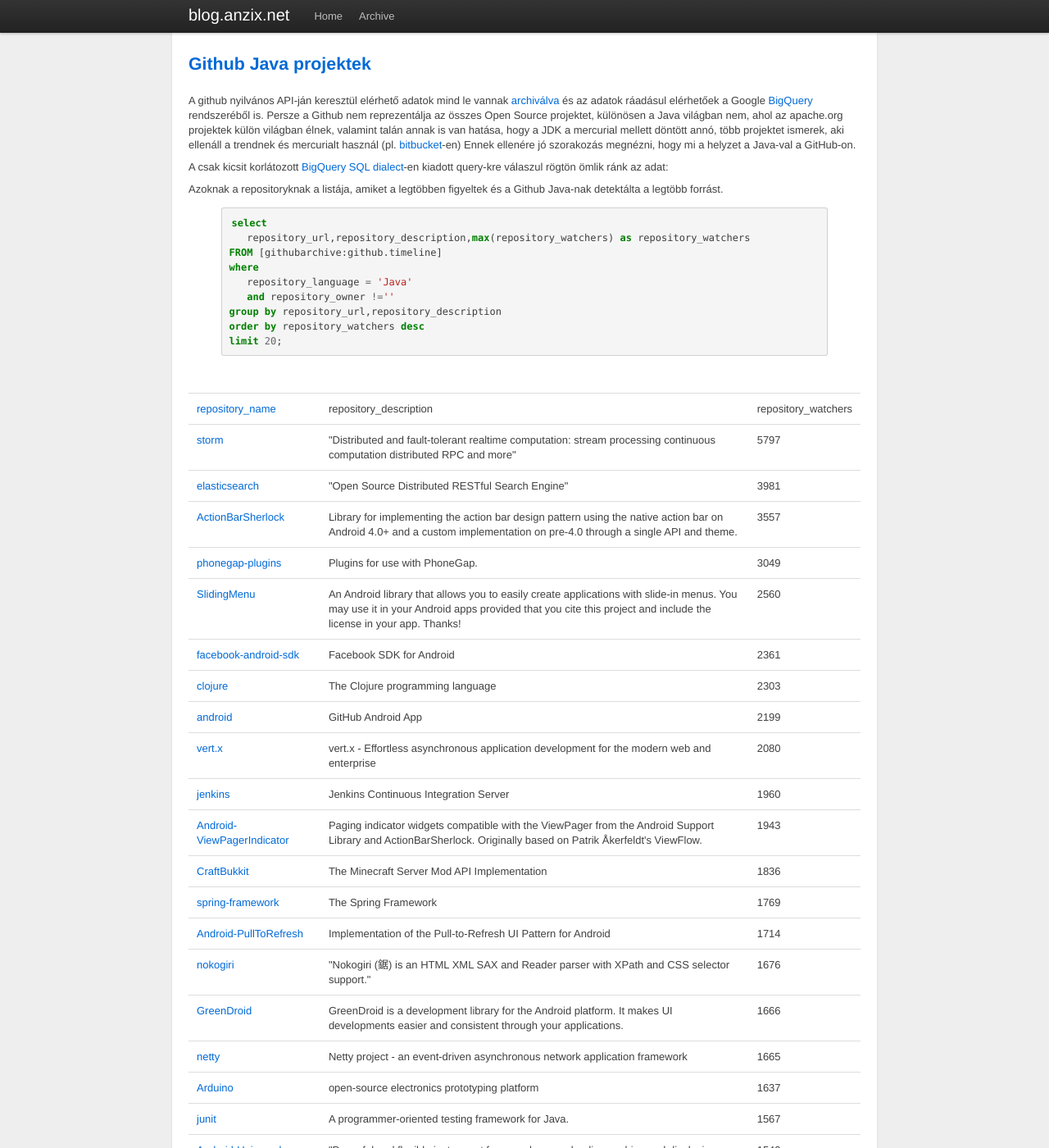
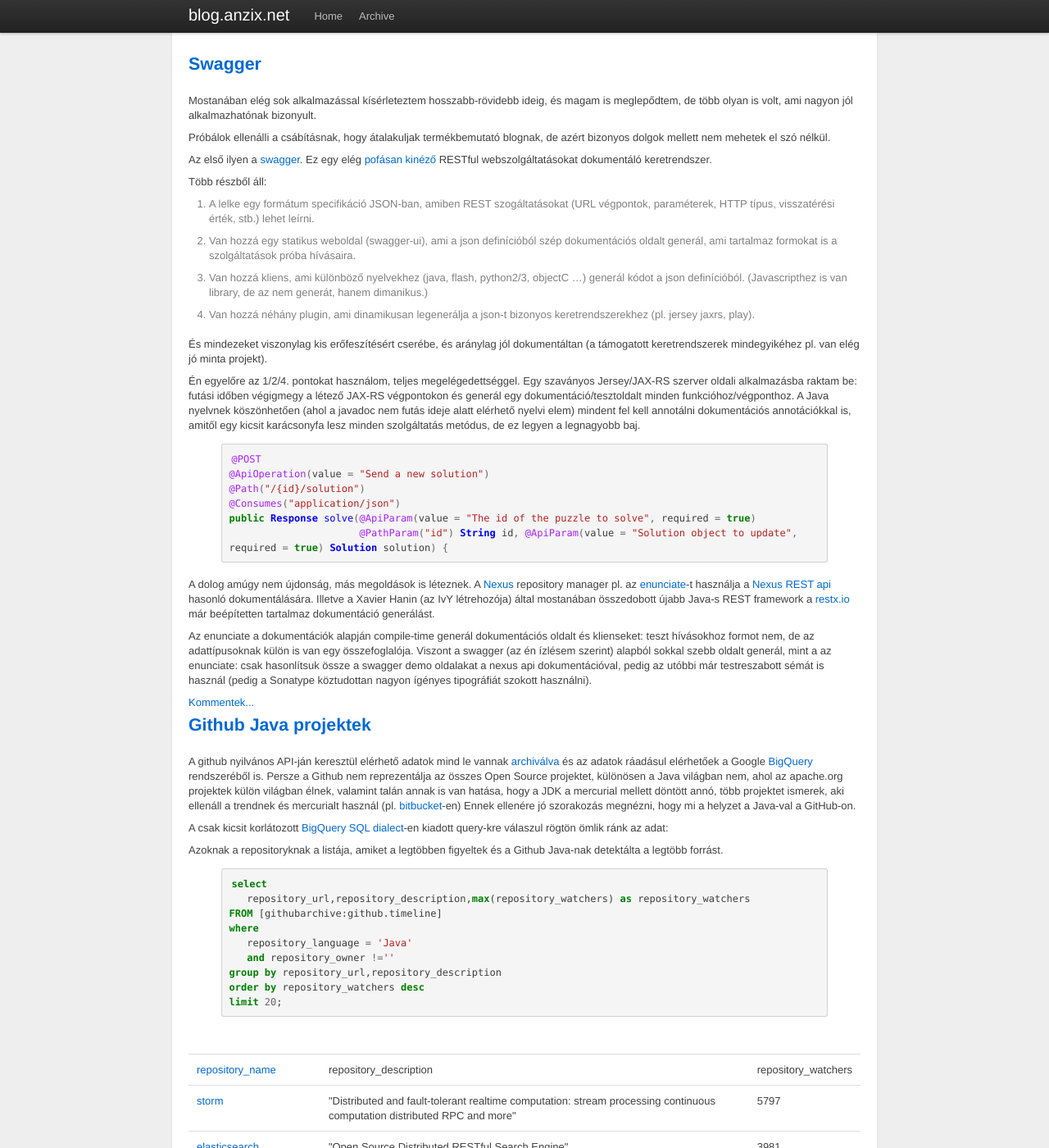
Before and after one commit to elek/blog.anzix.net, a Jekyll site: the page built from index.html, in a window 1280 px wide and 1400 px high. Shown: the whole window at 82% size. Built offline with Jekyll 4.4.1, drawn with Linux system fonts in a browser that asks for light colours; the list of posts is cut into pages by our own code.

Commit message:
swagger post

```diff
--- a/_drafts/swagger.markdown
+++ b/_posts/2013-05-21-swagger.md
@@ -18,20 +18,20 @@
 
 4. Van hozzá néhány plugin, ami dinamikusan legenerálja a json-t bizonyos keretrendszerekhez (pl. jersey jaxrs, play).
 
-És mindezeket viszonylag kis erőfeszítésért cserébe, és aránylag jól dokumentáltan (a támogatott keretrendszerek mindegyikéhez pl. van elég jó mint projekt).
+És mindezeket viszonylag kis erőfeszítésért cserébe, és aránylag jól dokumentáltan (a támogatott keretrendszerek mindegyikéhez pl. van elég jó minta projekt).
 
-Én egyelőre az 1/2/4. pontokat használom. Egy szaványos Jersey/JAX-RS szerver oldali alkalmazásba raktam be, és így rögtön generál egy dokumentáció/tesztoldalt is JAX-RS végpontjaimhoz. A Java nyelvnek köszönhetően (ahol a javadoc nem futás ideje alatt elérhető nyelvi elem) mindent fel kell annotálni dokumentációs annotációkkal is, amitől egy kicsit karácsonyfa lesz minden szolgáltatás metódus, de ez legyen a legnagyobb baj.
+Én egyelőre az 1/2/4. pontokat használom, teljes megelégedettséggel. Egy szaványos Jersey/JAX-RS szerver oldali alkalmazásba raktam be: futási időben végigmegy a létező JAX-RS végpontokon és generál egy dokumentáció/tesztoldalt minden funkcióhoz/végponthoz. A Java nyelvnek köszönhetően (ahol a javadoc nem futás ideje alatt elérhető nyelvi elem) mindent fel kell annotálni dokumentációs annotációkkal is, amitől egy kicsit karácsonyfa lesz minden szolgáltatás metódus, de ez legyen a legnagyobb baj.
 
-{}
+{% highlight java %}
 @POST
 @ApiOperation(value = "Send a new solution")
 @Path("/{id}/solution")
 @Consumes("application/json")
 public Response solve(@ApiParam(value = "The id of the puzzle to solve", required = true)
                       @PathParam("id") String id, @ApiParam(value = "Solution object to update", required = true) Solution solution) {
-{}
+{% endhighlight %}
 
 
 A dolog amúgy nem újdonság, más megoldások is léteznek. A [Nexus](http://nexus.sonatype.org/) repository manager pl. az [enunciate](enunciate.codehaus.org)-t használja a [Nexus REST api](http://nexus.xwiki.org/nexus/nexus-core-documentation-plugin/core/docs/rest.artifact.maven.content.html) hasonló dokumentálására. Illetve a Xavier Hanin (az IvY létrehozója) által mostanában összedobott újabb Java-s REST framework a [restx.io](http://restx.io) már beépítetten tartalmaz dokumentáció generálást.
 
-Az enunciate a dokumentációk alapján compile-time generál dokumentációs oldalt és klienseket: teszt hívásokhoz formot nem, de az adattípusoknak külön is van egy összefoglalója. Viszont a swagger (az én ízlésem szerint) alapból sokkal szebb oldalt generál, mint a az enunciate: csak hasonlítsuk össze a demo alkalmazásokat akar a nexus api dokumentációval (pedig a Sonatype köztudottan nagyon ígényes tipográfiát szokott használni).
+Az enunciate a dokumentációk alapján compile-time generál dokumentációs oldalt és klienseket: teszt hívásokhoz formot nem, de az adattípusoknak külön is van egy összefoglalója. Viszont a swagger (az én ízlésem szerint) alapból sokkal szebb oldalt generál, mint a az enunciate: csak hasonlítsuk össze a swagger demo oldalakat a nexus api dokumentációval, pedig az utóbbi már testreszabott sémát is használ (pedig a Sonatype köztudottan nagyon ígényes tipográfiát szokott használni).
```
